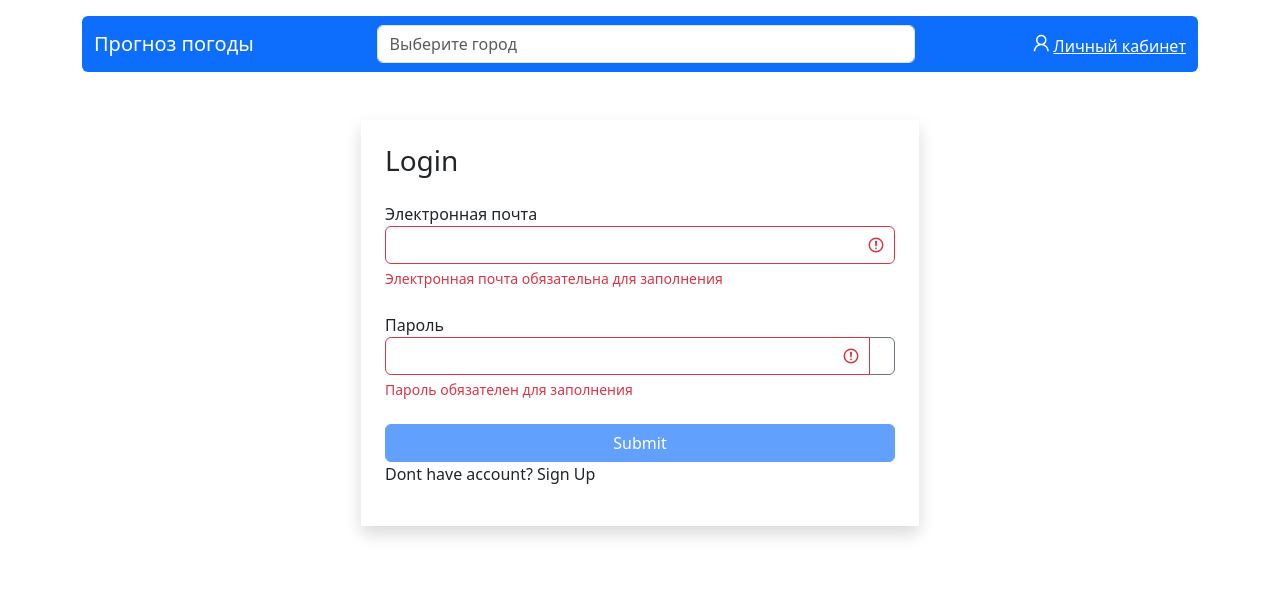
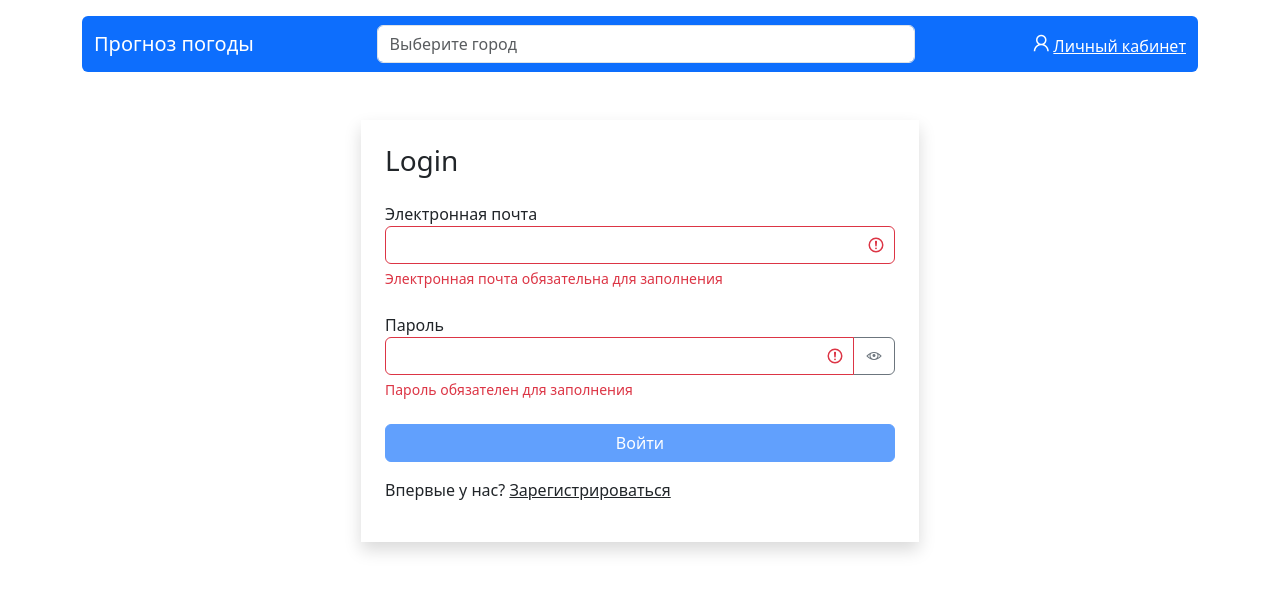
Before and after one commit to TrekusovMax/weather, a React (Create React App) app in the folder client/: page /login/1 in a window 1280 px wide. Shown: the top 592 px of the page. Built offline with nearby package versions, Linux system fonts and the light colour scheme; no server answers.

Commit message:
change user

```diff
--- a/client/src/app/App.js
+++ b/client/src/app/App.js
@@ -1,18 +1,19 @@
 import React from "react"
 import { Route, Switch, Redirect } from "react-router-dom"
 import "bootstrap/dist/css/bootstrap.min.css"
-//import "react-toastify/dist/ReactToastify.css"
+import "react-toastify/dist/ReactToastify.css"
 import Users from "./layouts/users"
 import Login from "./layouts/login"
 import Main from "./layouts/main"
 import ProtectedRoute from "./components/common/protectedRoute"
 import LogOut from "./layouts/logOut"
-//import AppLoader from './components/ui/hoc/appLoader'
+import AppLoader from "./components/ui/hoc/appLoader"
 
 import NavBar from "./components/ui/navBar"
 
 function App() {
 	return (
+		<AppLoader>
 			<div className="container mt-3">
 				<NavBar />
 				<Switch>
@@ -23,6 +24,7 @@ function App() {
 					<Redirect to="/" />
 				</Switch>
 			</div>
+		</AppLoader>
 	)
 }
 
--- a/client/src/app/components/common/form/textField.jsx
+++ b/client/src/app/components/common/form/textField.jsx
@@ -1,18 +1,18 @@
-import React, { useState } from "react";
-import PropTypes from "prop-types";
+import React, { useState } from "react"
+import PropTypes from "prop-types"
 
 const TextField = ({ label, type, name, value, onChange, error }) => {
-    const [showPassword, setShowPassword] = useState(false);
+	const [showPassword, setShowPassword] = useState(false)
 
 	const handleChange = ({ target }) => {
-        onChange({ name: target.name, value: target.value });
-    };
+		onChange({ name: target.name, value: target.value })
+	}
 	const getInputClasses = () => {
-        return "form-control" + (error ? " is-invalid" : "");
-    };
+		return "form-control" + (error ? " is-invalid" : "")
+	}
 	const toggleShowPassword = () => {
-        setShowPassword((prevState) => !prevState);
-    };
+		setShowPassword((prevState) => !prevState)
+	}
 	return (
 		<div className="mb-4">
 			<label htmlFor={name}>{label}</label>
@@ -26,26 +26,18 @@ const TextField = ({ label, type, name, value, onChange, error }) => {
 					className={getInputClasses()}
 				/>
 				{type === "password" && (
-                    <button
-                        className="btn btn-outline-secondary"
-                        type="button"
-                        onClick={toggleShowPassword}
-                    >
-                        <i
-                            className={
-                                "bi bi-eye" + (showPassword ? "-slash" : "")
-                            }
-                        ></i>
+					<button className="btn btn-outline-secondary" type="button" onClick={toggleShowPassword}>
+						<i className={"las la-eye" + (showPassword ? "-slash" : "")}></i>
 					</button>
 				)}
 				{error && <div className="invalid-feedback">{error}</div>}
 			</div>
 		</div>
-    );
-};
+	)
+}
 TextField.defaultProps = {
 	type: "text"
-};
+}
 TextField.propTypes = {
 	label: PropTypes.string,
 	type: PropTypes.string,
@@ -53,6 +45,6 @@ TextField.propTypes = {
 	value: PropTypes.string,
 	onChange: PropTypes.func,
 	error: PropTypes.string
-};
+}
 
-export default TextField;
+export default TextField
--- a/client/src/app/components/page/editUserPage/editUserPage.jsx
+++ b/client/src/app/components/page/editUserPage/editUserPage.jsx
@@ -3,7 +3,7 @@ import { validator } from "../../../utils/validator"
 import TextField from "../../common/form/textField"
 import BackHistoryButton from "../../common/backButton"
 import { useDispatch, useSelector } from "react-redux"
-import { getQualities, getQualitiesLoadingStatus } from "../../../store/qualities"
+//import { getQualities, getQualitiesLoadingStatus } from "../../../store/qualities"
 import { getCurrentUserData, updateUser } from "../../../store/users"
 
 const EditUserPage = () => {
@@ -80,6 +80,7 @@ const EditUserPage = () => {
 		}
 	}
 	useEffect(() => validate(), [data])
+
 	const handleChange = (target) => {
 		setData((prevState) => ({
 			...prevState,
--- a/client/src/app/components/ui/hoc/appLoader.jsx
+++ b/client/src/app/components/ui/hoc/appLoader.jsx
@@ -2,14 +2,14 @@ import { useEffect } from "react"
 import PropTypes from "prop-types"
 import { useDispatch, useSelector } from "react-redux"
 import { getIsLoggedIn, getUsersLoadingStatus, loadUsersList } from "../../../store/users"
-import { loadQualitiesList } from "../../../store/qualities"
+//import { loadQualitiesList } from "../../../store/qualities"
 
 const AppLoader = ({ children }) => {
 	const dispatch = useDispatch()
 	const isLoggedIn = useSelector(getIsLoggedIn())
 	const usersStatusLoading = useSelector(getUsersLoadingStatus())
 	useEffect(() => {
-		dispatch(loadQualitiesList())
+		//dispatch(loadQualitiesList())
 
 		if (isLoggedIn) {
 			dispatch(loadUsersList())
--- a/client/src/app/components/ui/loginForm.jsx
+++ b/client/src/app/components/ui/loginForm.jsx
@@ -72,7 +72,7 @@ const LoginForm = () => {
 			/>
 			{loginError && <p className="text-danger">{loginError}</p>}
 			<button className="btn btn-primary w-100 mx-auto" type="submit" disabled={!isValid}>
-				Submit
+				Войти
 			</button>
 		</form>
 	)
--- a/client/src/app/components/ui/navProfile.jsx
+++ b/client/src/app/components/ui/navProfile.jsx
@@ -20,7 +20,7 @@ function NavProfile() {
 				<img src={currentUser.image} alt="" height="40" className="img-responsive rounded-circle" />
 			</div>
 			<div className={"w-100 dropdown-menu" + (isOpen ? " show" : "")}>
-				<Link to={`/users/${currentUser._id}`} className="dropdown-item">
+				<Link to={`/users/${currentUser._id}/edit`} className="dropdown-item">
 					Профиль
 				</Link>
 				<Link to="/logout" className="dropdown-item">
--- a/client/src/app/components/ui/registerForm.jsx
+++ b/client/src/app/components/ui/registerForm.jsx
@@ -104,7 +104,7 @@ const RegisterForm = () => {
 			/>
 
 			<button className="btn btn-primary w-100 mx-auto" type="submit" disabled={!isValid}>
-				Submit
+				Зарегистрироваться
 			</button>
 		</form>
 	)
--- a/client/src/app/layouts/login.jsx
+++ b/client/src/app/layouts/login.jsx
@@ -1,31 +1,29 @@
-import React, { useState } from 'react'
-import { useParams } from 'react-router-dom'
-import LoginForm from '../components/ui/loginForm'
-import RegisterForm from '../components/ui/registerForm'
+import React, { useState } from "react"
+import { useParams } from "react-router-dom"
+import LoginForm from "../components/ui/loginForm"
+import RegisterForm from "../components/ui/registerForm"
 
 const Login = () => {
 	const { type } = useParams()
-  const [formType, setFormType] = useState(type === 'register' ? type : 'login')
+	const [formType, setFormType] = useState(type === "register" ? type : "login")
 
 	const toggleFormType = (params) => {
-    setFormType((prevState) =>
-      prevState === 'register' ? 'login' : 'register',
-    )
+		setFormType((prevState) => (prevState === "register" ? "login" : "register"))
 	}
 
 	return (
 		<div className="container mt-5">
 			<div className="row">
 				<div className="col-md-6 offset-md-3 shadow p-4">
-          {formType === 'register' ? (
+					{formType === "register" ? (
 						<>
-              <h3 className="mb-4">Register</h3>
+							<h3 className="mb-4">Регистрация</h3>
 							<RegisterForm />
-              <p>
-                Already have account?{' '}
+							<p className="mt-3">
+								Уже есть аккаунт?{" "}
 								<a role="button" onClick={toggleFormType}>
-                  {' '}
-                  Sign In
+									{" "}
+									<u>Войти</u>
 								</a>
 							</p>
 						</>
@@ -33,11 +31,11 @@ const Login = () => {
 						<>
 							<h3 className="mb-4">Login</h3>
 							<LoginForm />
-              <p>
-                Dont have account?{' '}
+							<p className="mt-3">
+								Впервые у нас?{" "}
 								<a role="button" onClick={toggleFormType}>
-                  {' '}
-                  Sign Up
+									{" "}
+									<u>Зарегистрироваться</u>
 								</a>
 							</p>
 						</>
--- a/client/src/app/store/users.js
+++ b/client/src/app/store/users.js
@@ -129,7 +129,7 @@ export const updateUser = (payload) => async (dispatch) => {
 	try {
 		const { content } = await userService.update(payload)
 		dispatch(userUpdateSuccessed(content))
-		history.push(`/users/${content._id}`)
+		history.push(`/`)
 	} catch (error) {
 		dispatch(userUpdateFailed(error.message))
 	}
@@ -137,7 +137,6 @@ export const updateUser = (payload) => async (dispatch) => {
 
 export const getUsersList = () => (state) => state.users.entities
 export const getCurrentUserData = () => (state) => {
-	console.log(state.users)
 	return state.users.entities
 		? state.users.entities.find((u) => u._id === state.users.auth.userId)
 		: null
```
Also changed, not shown: client/src/app/components/ui/navBar.jsx (+0 -28 lines). Lines whose indentation alone changed are shown as unchanged.
